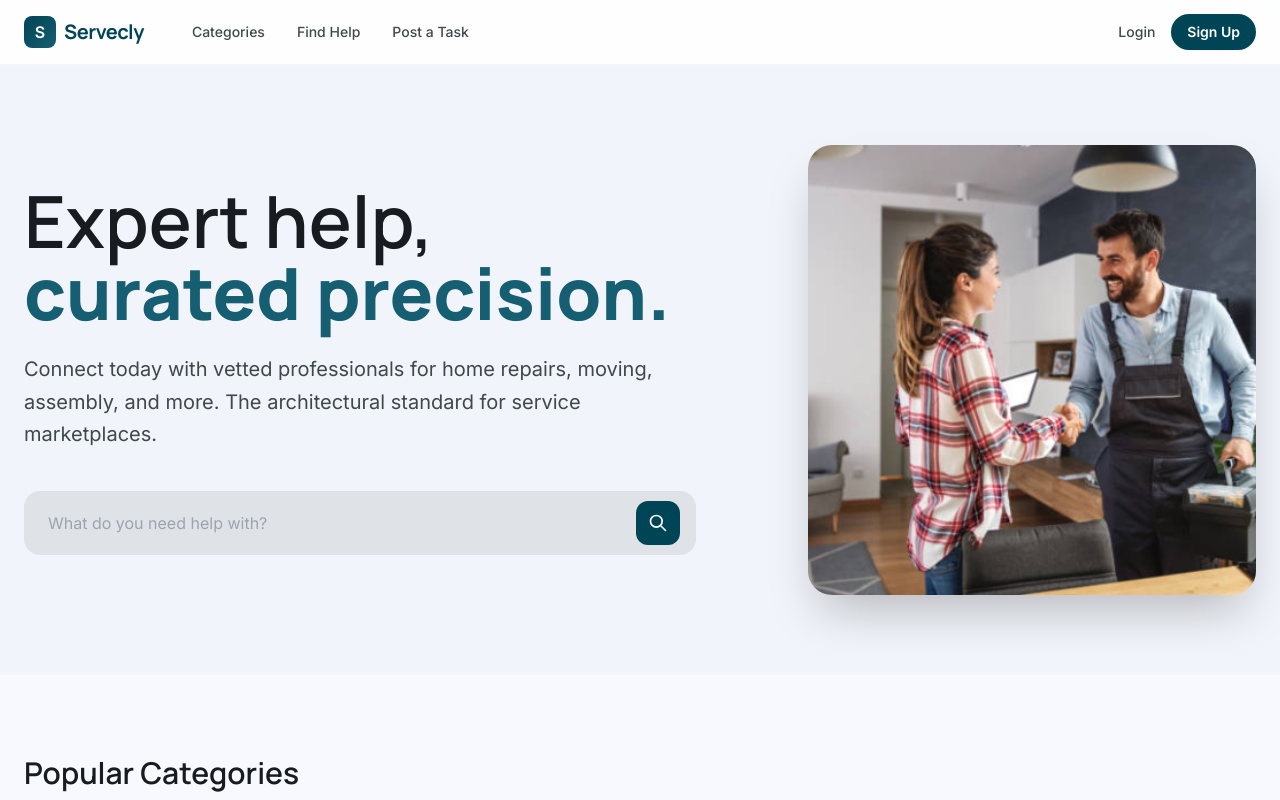
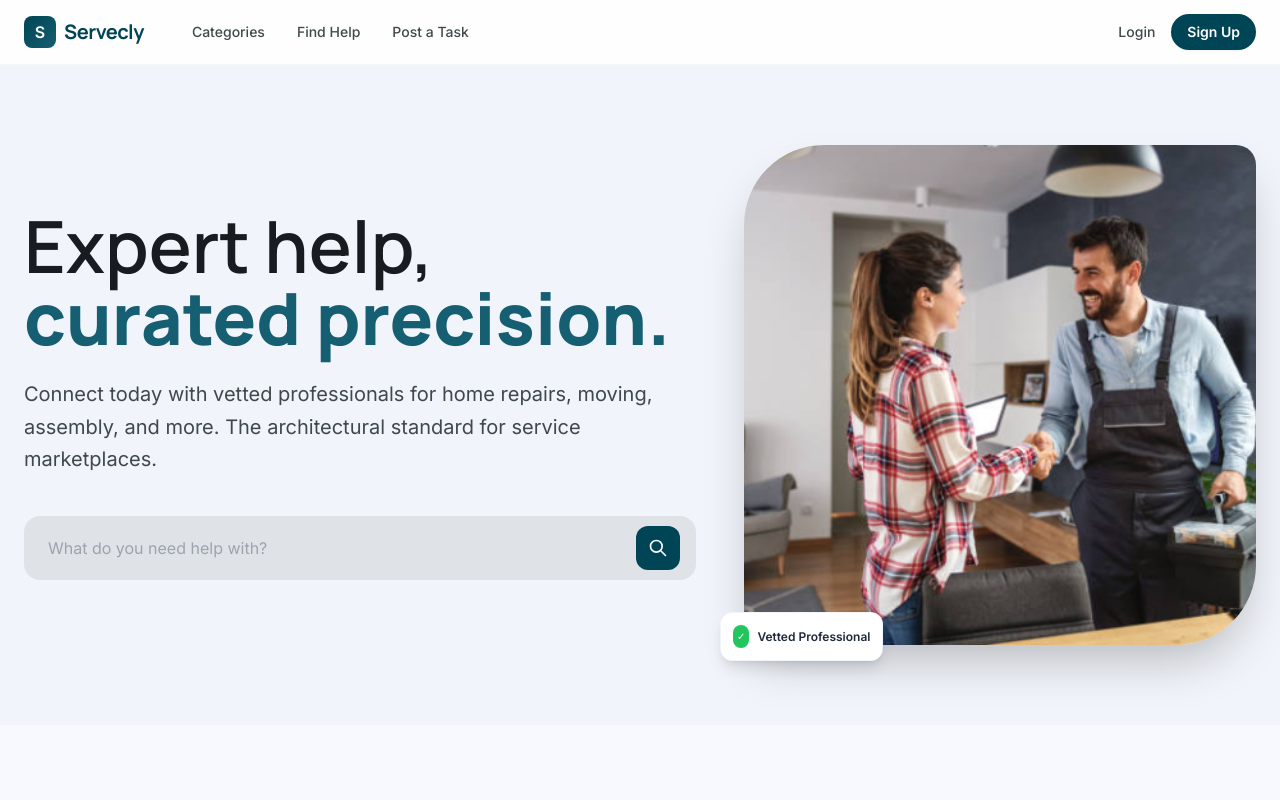
Before and after one commit to PgTobby-07/Servecly-Marektplace, a React (Vite) app: page / in a window 1280 px wide. Shown: the top 800 px of the page. Built offline with nearby package versions, Linux system fonts and the light colour scheme.

Commit message:
Refactor image section in Home component
Updated image section with new styling and alt text.

```diff
--- a/src/pages/Home.jsx
+++ b/src/pages/Home.jsx
@@ -91,15 +91,23 @@ const Home = () => {
         </form>
       </div>
 
-      {/* Right Side: Your Image (fdx.jpg) */}
-      <div className="hidden md:block w-full max-w-md">
-        <img
-          src={fdxImage}
-          alt="Service illustration"
-          className="rounded-3xl shadow-2xl object-cover w-full h-[450px]"
-        />
-      </div>
+     {/* Right Side: Your Image (fdx.jpg) */}
+<div className="hidden md:block w-full max-w-lg relative">
+  <img
+    src={fdxImage}
+    alt="Expert lighting installation"
+    className="w-full h-[500px] object-cover shadow-2xl transition-all duration-500 hover:scale-[1.02]"
+    style={{
+      borderRadius: "80px 20px 80px 20px"
+    }}
+  />
 
+  {/* This adds a nice "Verified" badge to make the UI feel more like a real marketplace */}
+  <div className="absolute -bottom-4 -left-6 bg-white p-3 rounded-xl shadow-lg flex items-center gap-2 border border-slate-100">
+    <span className="bg-green-500 text-white rounded-full p-1 text-[10px]">✓</span>
+    <span className="text-xs font-bold text-slate-800">Vetted Professional</span>
+  </div>
+</div>
     </div>
   </div>
 </section>
```
